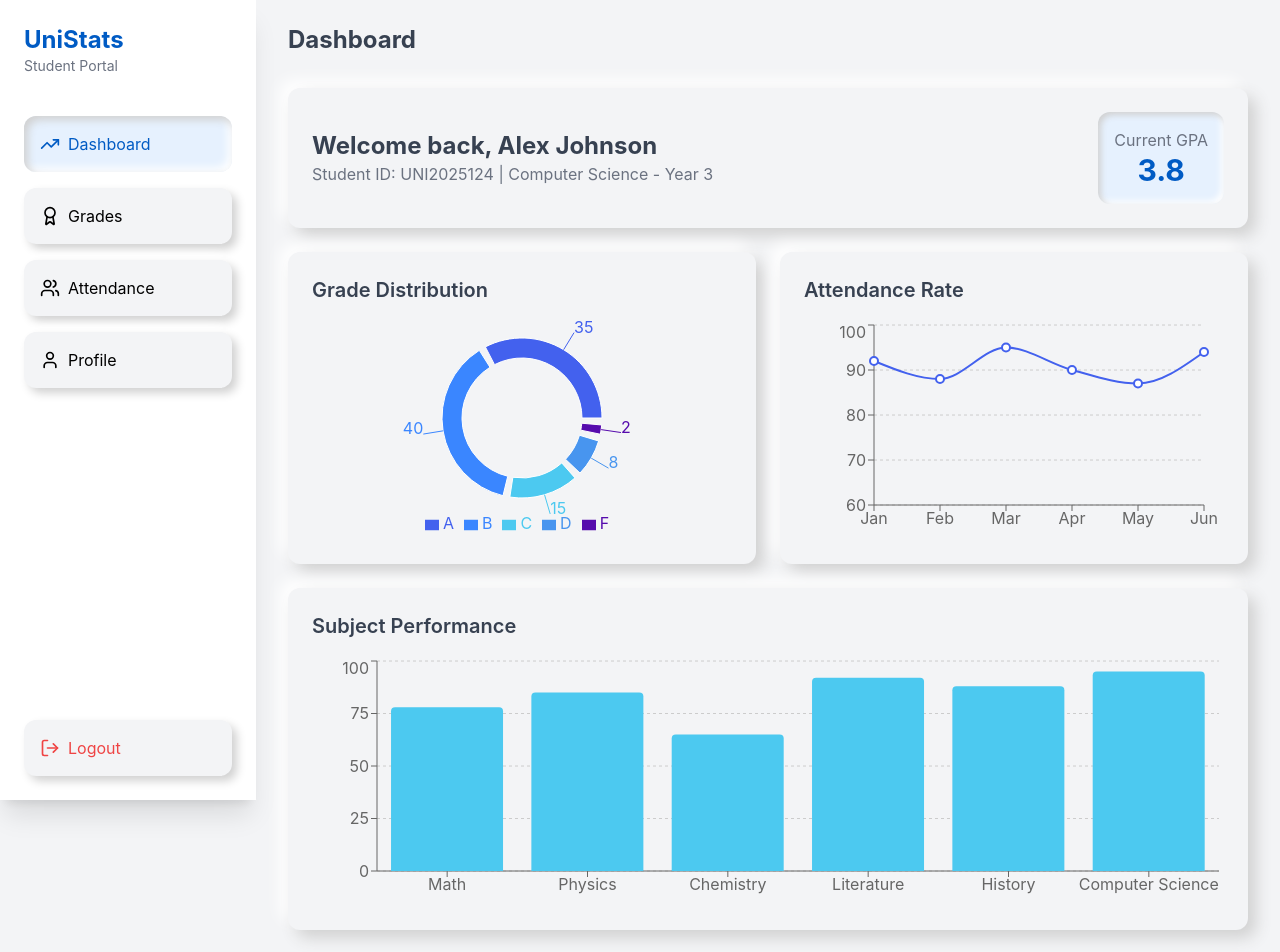
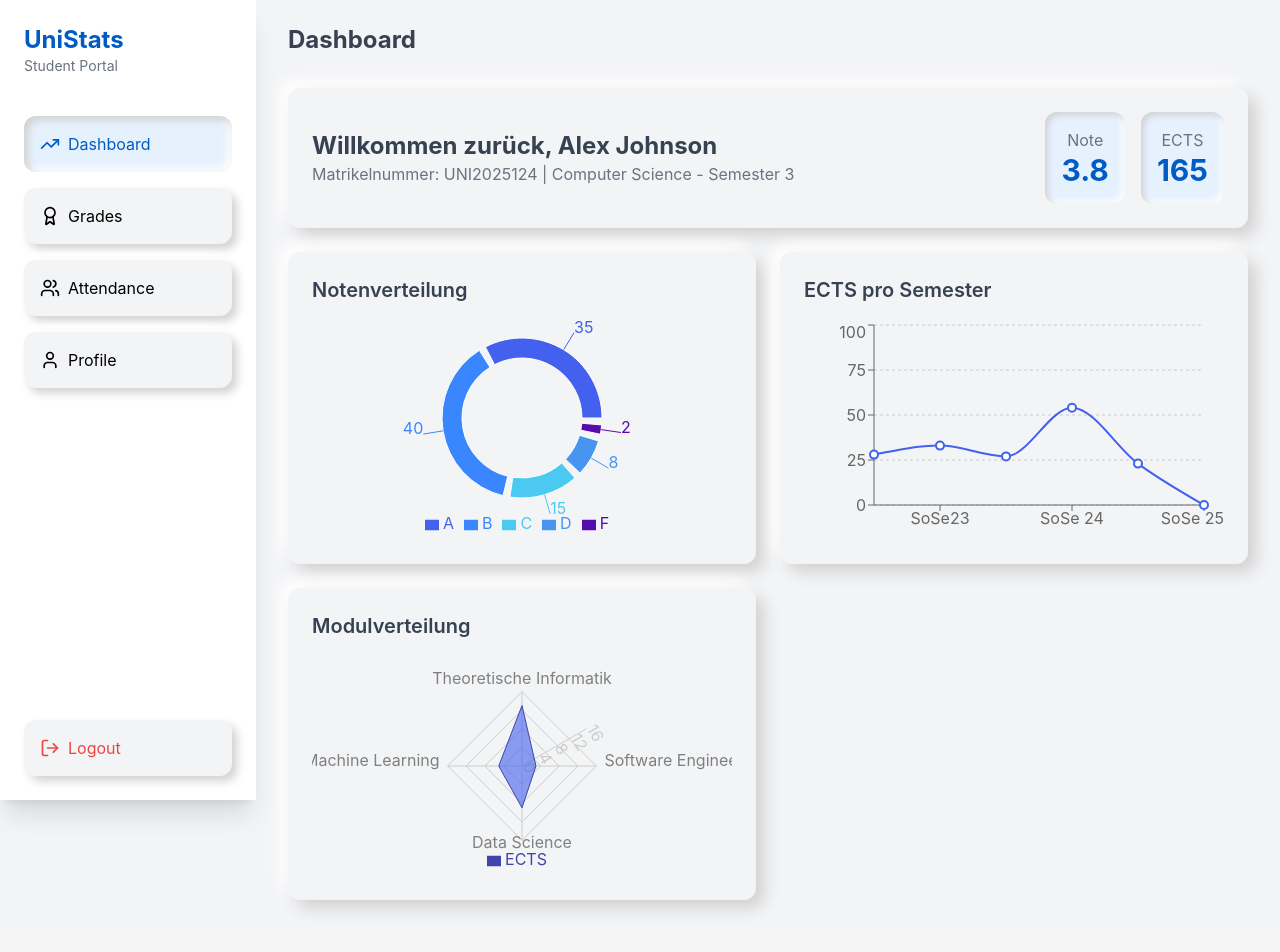
Before and after one commit to yloose/studidbv2, a React app in the folder src/main/js/: page / in a window 1280 px wide. Shown: the top 952 px of the page. Built offline with nearby package versions, Linux system fonts and the light colour scheme; sample sign-in values are in the browser's storage; the HTML template or start-up script is replaced by a standard one.

Commit message:
Added RadarChart for Modulverteilung

```diff
--- a/src/main/js/views/dashboard/DashboardView.tsx
+++ b/src/main/js/views/dashboard/DashboardView.tsx
@@ -2,7 +2,21 @@
 import React, { useState, useEffect } from 'react';
 import { Layout, NeuCard } from '../components/Layout';
 import useAuth from '../../hooks/AuthProvider';
-import { BarChart, LineChart, PieChart, XAxis, YAxis, CartesianGrid, Tooltip, Legend, Bar, Line, Pie, ResponsiveContainer } from 'recharts';
+import {
+    BarChart,
+    LineChart,
+    PieChart,
+    XAxis,
+    YAxis,
+    CartesianGrid,
+    Tooltip,
+    Legend,
+    Bar,
+    Line,
+    Pie,
+    ResponsiveContainer,
+    RadarChart, PolarGrid, PolarAngleAxis, Radar, PolarRadiusAxis
+} from 'recharts';
 
 // Sample data - would be fetched from Spring backend in production
 const sampleGradeData = [
@@ -13,23 +27,39 @@ const sampleGradeData = [
     { name: 'F', value: 2, fill: '#560bad' },
 ];
 
-const sampleAttendanceData = [
-    { month: 'Jan', attendance: 92 },
-    { month: 'Feb', attendance: 88 },
-    { month: 'Mar', attendance: 95 },
-    { month: 'Apr', attendance: 90 },
-    { month: 'May', attendance: 87 },
-    { month: 'Jun', attendance: 94 },
+const sampleECTSData = [
+    { semester: 'WiSe 22/23', ECTS: 28 },
+    { semester: 'SoSe23', ECTS: 33 },
+    { semester: 'WiSe 23/24', ECTS: 27 },
+    { semester: 'SoSe 24', ECTS: 54 },
+    { semester: 'WiSe 24/25', ECTS: 23 },
+    { semester: 'SoSe 25', ECTS: 0 },
 ];
 
-const samplePerformanceData = [
-    { subject: 'Math', score: 78, fullMark: 100 },
-    { subject: 'Physics', score: 85, fullMark: 100 },
-    { subject: 'Chemistry', score: 65, fullMark: 100 },
-    { subject: 'Literature', score: 92, fullMark: 100 },
-    { subject: 'History', score: 88, fullMark: 100 },
-    { subject: 'Computer Science', score: 95, fullMark: 100 },
+const modules = [
+    { name: "Berechnung und Logik", category: "Theoretische Informatik", ects: 4 },
+    { name: "Analyse von Algotihmen und Komplexität", category: "Theoretische Informatik", ects: 4 },
+    { name: "Compilerbau", category: "Theoretische Informatik", ects: 5 },
+    { name: "Softwarearchitektur", category: "Software Engineering", ects: 3 },
+    { name: "Data Science", category: "Data Science", ects: 4 },
+    { name: "Deep Learning", category: "Machine Learning", ects: 5 },
+    { name: "Big Data", category: "Data Science", ects: 2 },
+    { name: "Statistische Methoden", category: "Data Science", ects: 3 },
 ];
+
+const categoryMap = {};
+
+modules.forEach(mod => {
+    if (!categoryMap[mod.category]) {
+        categoryMap[mod.category] = 0;
+    }
+    categoryMap[mod.category] += mod.ects;
+});
+
+const radarData = Object.entries(categoryMap).map(([category, totalECTS]) => ({
+    category,
+    ects: totalECTS,
+}));
 
 const DashboardView = () => {
     const { user } = useAuth();
@@ -59,21 +89,39 @@ const DashboardView = () => {
             <div className="grid grid-cols-1 md:grid-cols-2 gap-6">
                 <NeuCard className="md:col-span-2">
                     <div className="flex flex-col sm:flex-row justify-between items-center gap-4">
+                        {/* Left Info */}
                         <div>
-                            <h2 className="text-2xl font-bold text-gray-700">Welcome back, {user?.name}</h2>
-                            <p className="text-gray-500">Student ID: {user?.studentId} | {user?.program} - Year {user?.year}</p>
+                            <h2 className="text-2xl font-bold text-gray-700">Willkommen zurück, {user?.name}</h2>
+                            <p className="text-gray-500">
+                                Matrikelnummer: {user?.studentId} | {user?.program} - Semester {user?.year}
+                            </p>
                         </div>
-                        <div className="p-4 bg-blue-50 rounded-xl shadow-[inset_3px_3px_6px_#d1d1d1,_inset_-3px_-3px_6px_#ffffff]">
-                            <div className="text-center">
-                                <p className="text-gray-500">Current GPA</p>
-                                <p className="text-3xl font-bold text-blue-600">{user?.gpa}</p>
+
+                        {/* Note + ECTS together */}
+                        <div className="flex gap-4">
+                            {/* GPA Box */}
+                            <div className="p-4 bg-blue-50 rounded-xl shadow-[inset_3px_3px_6px_#d1d1d1,_inset_-3px_-3px_6px_#ffffff]">
+                                <div className="text-center">
+                                    <p className="text-gray-500">Note</p>
+                                    <p className="text-3xl font-bold text-blue-600">{user?.gpa}</p>
+                                </div>
+                            </div>
+
+                            {/* ECTS Box */}
+                            <div className="p-4 bg-blue-50 rounded-xl shadow-[inset_3px_3px_6px_#d1d1d1,_inset_-3px_-3px_6px_#ffffff]">
+                                <div className="text-center">
+                                    <p className="text-gray-500">ECTS</p>
+                                    <p className="text-3xl font-bold text-blue-600">
+                                        {sampleECTSData.reduce((sum, curr) => sum + curr.ECTS, 0)}
+                                    </p>
+                                </div>
                             </div>
                         </div>
                     </div>
                 </NeuCard>
 
                 <NeuCard>
-                    <h3 className="text-xl font-semibold text-gray-700 mb-4">Grade Distribution</h3>
+                    <h3 className="text-xl font-semibold text-gray-700 mb-4">Notenverteilung</h3>
                     <ResponsiveContainer width="100%" height={220}>
                         <PieChart>
                             <Pie
@@ -93,31 +141,32 @@ const DashboardView = () => {
                 </NeuCard>
 
                 <NeuCard>
-                    <h3 className="text-xl font-semibold text-gray-700 mb-4">Attendance Rate</h3>
+                    <h3 className="text-xl font-semibold text-gray-700 mb-4">ECTS pro Semester</h3>
                     <ResponsiveContainer width="100%" height={220}>
                         <LineChart
-                            data={sampleAttendanceData}
+                            data={sampleECTSData}
                             margin={{ top: 5, right: 20, left: 10, bottom: 5 }}
                         >
                             <CartesianGrid strokeDasharray="3 3" vertical={false} />
-                            <XAxis dataKey="month" />
-                            <YAxis domain={[60, 100]} />
+                            <XAxis dataKey="semester" />
+                            <YAxis domain={[0, 100]} />
                             <Tooltip />
-                            <Line type="monotone" dataKey="attendance" stroke="#4361ee" strokeWidth={2} dot={{ r: 4 }} />
+                            <Line type="monotone" dataKey="ECTS" stroke="#4361ee" strokeWidth={2} dot={{ r: 4 }} />
                         </LineChart>
                     </ResponsiveContainer>
                 </NeuCard>
 
-                <NeuCard className="md:col-span-2">
-                    <h3 className="text-xl font-semibold text-gray-700 mb-4">Subject Performance</h3>
-                    <ResponsiveContainer width="100%" height={250}>
-                        <BarChart data={samplePerformanceData}>
-                            <CartesianGrid strokeDasharray="3 3" vertical={false} />
-                            <XAxis dataKey="subject" />
-                            <YAxis domain={[0, 100]} />
+                <NeuCard>
+                    <h3 className="text-xl font-semibold text-gray-700 mb-4">Modulverteilung</h3>
+                    <ResponsiveContainer width="100%" height={220}>
+                        <RadarChart data={radarData}>
+                            <PolarGrid />
+                            <PolarAngleAxis dataKey="category" />
+                            <PolarRadiusAxis angle={30} domain={[0, 'auto']} />
+                            <Radar name="ECTS" dataKey="ects" stroke="#3f45aa" fill="#4361ee" fillOpacity={0.6} />
+                            <Legend />
                             <Tooltip />
-                            <Bar dataKey="score" fill="#4cc9f0" radius={[4, 4, 0, 0]} />
-                        </BarChart>
+                        </RadarChart>
                     </ResponsiveContainer>
                 </NeuCard>
             </div>
```
